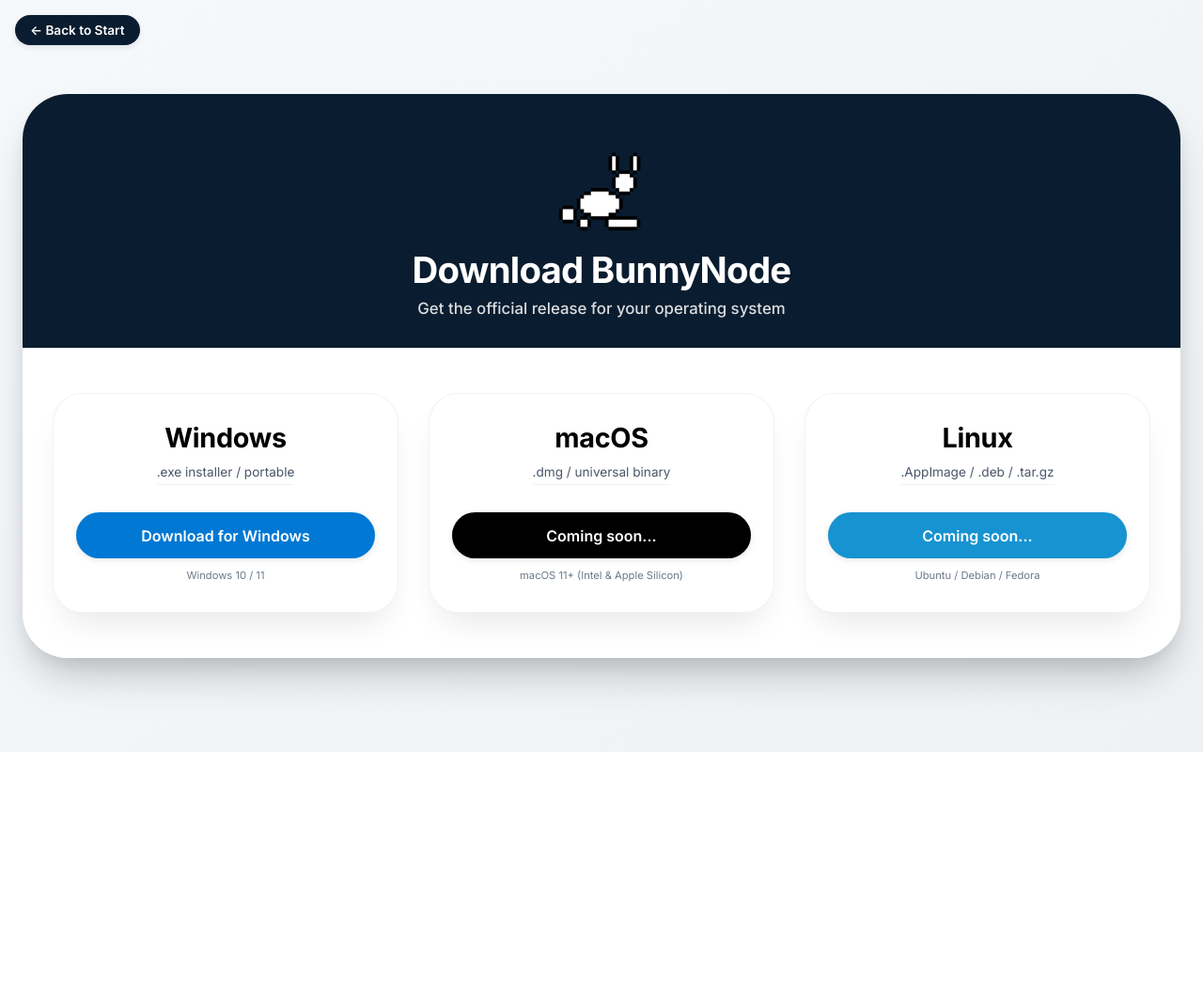
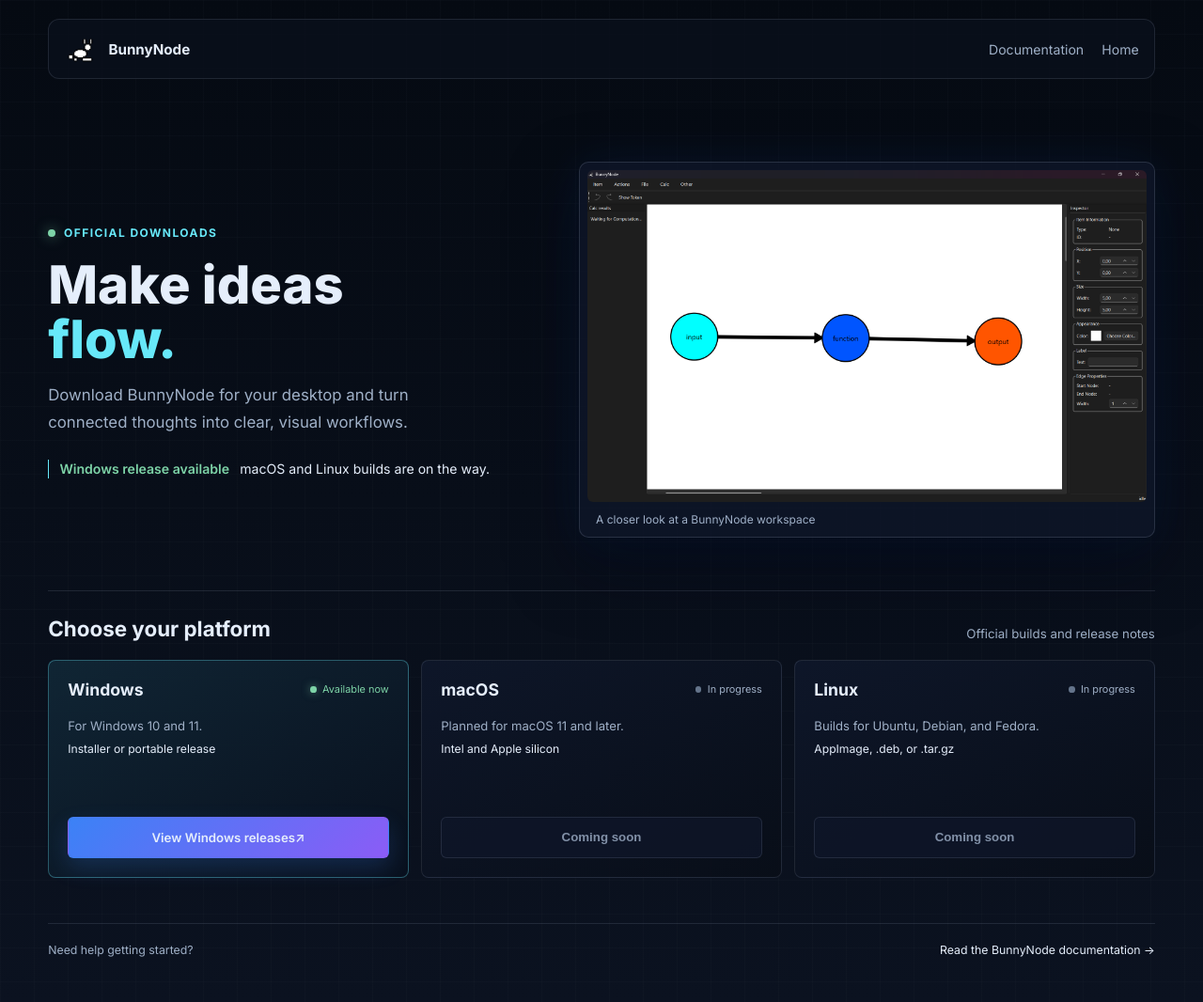
Before and after one commit to MiklKanikl/BunnyNode-backend, a Flask app: page /downloads in a window 1280 px wide. Shown: the whole page at 94% size. Before the commit the page ends 800 px from the top, so only its background shows below. Run offline with Flask 3, Linux system fonts and the light colour scheme.

Commit message:
redesign downloads

```diff
--- a/templates/downloads.html
+++ b/templates/downloads.html
@@ -2,256 +2,494 @@
 <html lang="en">
 <head>
   <meta charset="UTF-8">
-  <meta name="viewport" content="width=device-width, initial-scale=1.0, user-scalable=yes">
+  <meta name="viewport" content="width=device-width, initial-scale=1.0">
   <title>Download BunnyNode</title>
   <link rel="icon" type="image/png" sizes="32x32" href="/static/icons/favicon.png">
-  <link href="https://fonts.googleapis.com/css2?family=Inter:opsz,wght@14..32,400;14..32,500;14..32,600;14..32,700&display=swap" rel="stylesheet">
+  <link href="https://fonts.googleapis.com/css2?family=Inter:wght@400;500;600;700;800&display=swap" rel="stylesheet">
   <style>
+    :root {
+      --bg: #070b14;
+      --bg-strong: #0d1320;
+      --panel: rgba(11, 18, 31, 0.82);
+      --panel-strong: rgba(15, 23, 42, 0.95);
+      --line: rgba(148, 163, 184, 0.16);
+      --text: #e5eefb;
+      --muted: #9fb0c7;
+      --cyan: #67e8f9;
+      --blue: #60a5fa;
+      --blue-strong: #3b82f6;
+      --violet: #8b5cf6;
+      --green: #7dd3a7;
+    }
+
     * {
+      box-sizing: border-box;
       margin: 0;
       padding: 0;
-      box-sizing: border-box;
     }
 
     body {
-      background: linear-gradient(145deg, #f6f9fc 0%, #eef2f5 100%);
-      font-family: 'Inter', -apple-system, BlinkMacSystemFont, 'Segoe UI', Roboto, Helvetica, sans-serif;
       min-height: 100vh;
+      padding: 1.25rem clamp(1rem, 4vw, 4rem) 3rem;
+      background:
+        linear-gradient(rgba(148, 163, 184, 0.025) 1px, transparent 1px),
+        linear-gradient(90deg, rgba(148, 163, 184, 0.025) 1px, transparent 1px),
+        linear-gradient(180deg, #050a12 0%, #0b1220 100%);
+      background-size: 36px 36px, 36px 36px, auto;
+      color: var(--text);
+      font-family: 'Inter', -apple-system, BlinkMacSystemFont, 'Segoe UI', sans-serif;
+    }
+
+    a {
+      color: inherit;
+      text-decoration: none;
+    }
+
+    .page-shell {
+      width: min(1180px, 100%);
+      margin: 0 auto;
+    }
+
+    .topbar {
+      min-height: 64px;
+      display: flex;
+      align-items: center;
+      justify-content: space-between;
+      gap: 1rem;
+      padding: 0.7rem 1rem;
+      border: 1px solid var(--line);
+      border-radius: 12px;
+      background: rgba(10, 16, 27, 0.86);
+    }
+
+    .brand {
+      display: inline-flex;
+      align-items: center;
+      gap: 0.7rem;
+      font-size: 0.95rem;
+      font-weight: 700;
+    }
+
+    .brand img {
+      display: block;
+      width: 36px;
+      height: 36px;
+      border-radius: 9px;
+    }
+
+    .topbar-links {
+      display: flex;
+      align-items: center;
+      gap: 1.2rem;
+      color: var(--muted);
+      font-size: 0.88rem;
+    }
+
+    .topbar-links a:hover,
+    .footer a:hover {
+      color: var(--cyan);
+    }
+
+    .hero {
+      display: grid;
+      grid-template-columns: minmax(0, 0.9fr) minmax(0, 1.1fr);
+      align-items: center;
+      gap: clamp(2rem, 5vw, 4.5rem);
+      padding: clamp(3rem, 7vw, 5.5rem) 0 3.5rem;
+    }
+
+    .eyebrow {
+      display: inline-flex;
+      align-items: center;
+      gap: 0.55rem;
+      margin-bottom: 1.15rem;
+      color: var(--cyan);
+      font-size: 0.75rem;
+      font-weight: 700;
+      letter-spacing: 0.12em;
+      text-transform: uppercase;
+    }
+
+    .eyebrow::before {
+      content: '';
+      width: 0.5rem;
+      height: 0.5rem;
+      border-radius: 50%;
+      background: var(--green);
+      box-shadow: 0 0 14px rgba(125, 211, 167, 0.65);
+    }
+
+    h1 {
+      max-width: 560px;
+      margin-bottom: 1rem;
+      font-size: 3.5rem;
+      line-height: 1.04;
+      font-weight: 800;
+    }
+
+    h1 span {
+      display: block;
+      color: var(--cyan);
+    }
+
+    .hero-copy {
+      max-width: 470px;
+      color: var(--muted);
+      font-size: 1.05rem;
+      line-height: 1.75;
+    }
+
+    .release-note {
+      display: flex;
+      align-items: center;
+      gap: 0.7rem;
+      margin-top: 1.5rem;
+      color: var(--text);
+      font-size: 0.88rem;
+    }
+
+    .release-note strong {
+      color: var(--green);
+      font-weight: 600;
+    }
+
+    .release-note::before {
+      content: '';
+      width: 1px;
+      height: 1.25rem;
+      background: var(--cyan);
+    }
+
+    .product-shot {
+      position: relative;
+      margin: 0;
+      padding: 0.5rem;
+      border: 1px solid rgba(148, 163, 184, 0.2);
+      border-radius: 10px;
+      background: rgba(15, 23, 42, 0.78);
+      box-shadow: 0 28px 70px rgba(2, 8, 23, 0.55), 0 0 50px rgba(59, 130, 246, 0.09);
+      animation: rise-in 650ms ease-out both;
+    }
+
+    .product-shot img {
+      display: block;
+      width: 100%;
+      height: auto;
+      border-radius: 6px;
+    }
+
+    .product-shot figcaption {
+      padding: 0.7rem 0.55rem 0.2rem;
+      color: var(--muted);
+      font-size: 0.75rem;
+    }
+
+    .downloads {
+      padding: 1.6rem 0 3rem;
+      border-top: 1px solid var(--line);
+    }
+
+    .section-heading {
+      display: flex;
+      align-items: end;
+      justify-content: space-between;
+      gap: 1rem;
+      margin-bottom: 1.25rem;
+    }
+
+    h2 {
+      font-size: 1.4rem;
+      font-weight: 700;
+    }
+
+    .section-heading p {
+      color: var(--muted);
+      font-size: 0.83rem;
+    }
+
+    .platform-grid {
+      display: grid;
+      grid-template-columns: repeat(3, minmax(0, 1fr));
+      gap: 0.85rem;
+    }
+
+    .platform {
+      min-width: 0;
+      display: flex;
+      flex-direction: column;
+      min-height: 232px;
+      padding: 1.25rem;
+      border: 1px solid var(--line);
+      border-radius: 8px;
+      background: linear-gradient(150deg, rgba(15, 23, 42, 0.92), rgba(9, 14, 24, 0.92));
+      animation: rise-in 550ms ease-out both;
+    }
+
+    .platform:nth-child(2) { animation-delay: 90ms; }
+    .platform:nth-child(3) { animation-delay: 180ms; }
+
+    .platform.available {
+      border-color: rgba(103, 232, 249, 0.34);
+      background: linear-gradient(150deg, rgba(17, 39, 54, 0.94), rgba(9, 17, 30, 0.96));
+    }
+
+    .platform-topline {
+      display: flex;
+      align-items: center;
+      justify-content: space-between;
+      gap: 0.75rem;
+      margin-bottom: 1.1rem;
+    }
+
+    .platform h3 {
+      font-size: 1.1rem;
+      font-weight: 700;
+    }
+
+    .status {
+      display: inline-flex;
+      align-items: center;
+      gap: 0.4rem;
+      color: var(--muted);
+      font-size: 0.68rem;
+      white-space: nowrap;
+    }
+
+    .status::before {
+      content: '';
+      width: 0.42rem;
+      height: 0.42rem;
+      border-radius: 50%;
+      background: #64748b;
+    }
+
+    .available .status {
+      color: var(--green);
+    }
+
+    .available .status::before {
+      background: var(--green);
+      box-shadow: 0 0 10px rgba(125, 211, 167, 0.55);
+    }
+
+    .platform p {
+      color: var(--muted);
+      font-size: 0.82rem;
+      line-height: 1.6;
+    }
+
+    .package-type {
+      margin-top: 0.3rem;
+      color: var(--text) !important;
+      font-size: 0.76rem !important;
+    }
+
+    .platform-action {
       display: flex;
       align-items: center;
       justify-content: center;
-      padding: 2rem 1.5rem;
-      position: relative;
+      min-height: 44px;
+      margin-top: auto;
+      padding: 0.7rem 0.9rem;
+      border: 1px solid var(--line);
+      border-radius: 6px;
+      background: rgba(15, 23, 42, 0.78);
+      color: var(--text);
+      font-size: 0.83rem;
+      font-weight: 600;
+      text-align: center;
+      transition: border-color 180ms ease, background 180ms ease, transform 180ms ease;
     }
 
-    .download-card {
-      max-width: 1280px;
-      width: 100%;
-      background: rgba(255, 255, 255, 0.92);
-      backdrop-filter: blur(0px);
-      background: #ffffff;
-      border-radius: 3rem;
-      box-shadow: 0 25px 45px -12px rgba(0, 0, 0, 0.25), 0 8px 18px rgba(0, 0, 0, 0.05);
-      overflow: hidden;
-      transition: all 0.2s ease;
+    a.platform-action {
+      border-color: transparent;
+      background: linear-gradient(135deg, var(--blue-strong), var(--violet));
+      box-shadow: 0 10px 24px rgba(59, 130, 246, 0.2);
     }
 
-    .hero {
-      background: #0a1c2f;
-      padding: 2.5rem 2rem 2rem 2rem;
-      text-align: center;
-      color: white;
+    a.platform-action:hover {
+      transform: translateY(-2px);
+      box-shadow: 0 14px 28px rgba(59, 130, 246, 0.3);
     }
 
-    .hero h1 {
-      font-size: 2.4rem;
-      font-weight: 700;
-      letter-spacing: -0.02em;
-      margin-bottom: 0.5rem;
+    button.platform-action:disabled {
+      color: #8291a8;
+      cursor: not-allowed;
     }
 
-    .hero .tagline {
-      font-size: 1.05rem;
-      opacity: 0.85;
-      font-weight: 500;
-      max-width: 500px;
-      margin: 0 auto;
+    .footer {
+      display: flex;
+      align-items: center;
+      justify-content: space-between;
+      gap: 1rem;
+      padding-top: 1.25rem;
+      border-top: 1px solid var(--line);
+      color: var(--muted);
+      font-size: 0.77rem;
     }
 
-    .badge {
-      display: inline-block;
-      background: rgba(255, 255, 255, 0.15);
-      backdrop-filter: blur(4px);
-      border-radius: 100px;
-      padding: 0.25rem 1rem;
-      font-size: 0.75rem;
-      font-weight: 500;
-      margin-top: 1rem;
+    .footer a {
+      color: var(--text);
     }
 
-    .downloads-container {
-      display: flex;
-      flex-wrap: wrap;
-      gap: 2rem;
-      justify-content: center;
-      padding: 3rem 2rem 3rem 2rem;
-      background: #ffffff;
+    @keyframes rise-in {
+      from { opacity: 0; transform: translateY(12px); }
+      to { opacity: 1; transform: translateY(0); }
     }
 
-    .platform-card {
-      flex: 1;
-      min-width: 260px;
-      background: #ffffff;
-      border-radius: 2rem;
-      box-shadow: 0 20px 35px -12px rgba(0, 0, 0, 0.1);
-      transition: transform 0.2s ease, box-shadow 0.2s ease;
-      border: 1px solid rgba(0, 0, 0, 0.05);
-      padding: 1.8rem 1.5rem 2rem 1.5rem;
-      text-align: center;
+    @media (max-width: 800px) {
+      .hero {
+        grid-template-columns: 1fr;
+        gap: 2rem;
+        padding: 3.5rem 0 2.5rem;
+      }
+
+      .product-shot {
+        max-width: 640px;
+      }
+
+      .platform-grid {
+        grid-template-columns: 1fr;
+      }
+
+      .platform {
+        min-height: 200px;
+      }
     }
 
-    .platform-card:hover {
-      transform: translateY(-6px);
-      box-shadow: 0 28px 40px -16px rgba(0, 0, 0, 0.2);
+    @media (max-width: 520px) {
+      body {
+        padding: 0.75rem 1rem 2rem;
+      }
+
+      .topbar {
+        min-height: 56px;
+        padding: 0.55rem 0.7rem;
+      }
+
+      .brand {
+        font-size: 0.86rem;
+      }
+
+      .brand img {
+        width: 32px;
+        height: 32px;
+      }
+
+      .topbar-links {
+        gap: 0.8rem;
+        font-size: 0.78rem;
+      }
+
+      .hero {
+        padding: 3rem 0 2rem;
+      }
+
+      h1 {
+        font-size: 2.5rem;
+      }
+
+      .hero-copy {
+        font-size: 0.95rem;
+      }
+
+      .section-heading {
+        align-items: start;
+        flex-direction: column;
+        gap: 0.45rem;
+      }
+
+      .platform {
+        min-height: 212px;
+      }
+
+      .footer {
+        align-items: start;
+        flex-direction: column;
+      }
     }
 
-    .platform-icon {
-      font-size: 3.2rem;
-      margin-bottom: 1rem;
-    }
-
-    .platform-name {
-      font-size: 1.8rem;
-      font-weight: 700;
-      margin-bottom: 0.5rem;
-      letter-spacing: -0.01em;
-    }
-
-    .platform-desc {
-      font-size: 0.85rem;
-      color: #4a5568;
-      margin-bottom: 1.8rem;
-      border-bottom: 1px solid #eef2f5;
-      display: inline-block;
-      padding-bottom: 0.35rem;
-    }
-
-    .file-info {
-      background: #f8fafc;
-      border-radius: 1.2rem;
-      padding: 0.8rem;
-      margin: 1rem 0 1.5rem 0;
-      font-size: 0.8rem;
-      color: #1e2a3e;
-      font-family: monospace;
-      word-break: break-all;
-    }
-
-    .file-info span {
-      font-weight: 600;
-      color: #0f3b5c;
-    }
-
-    .download-btn {
-      display: inline-flex;
-      align-items: center;
-      justify-content: center;
-      gap: 10px;
-      background: #0a1c2f;
-      color: white;
-      text-decoration: none;
-      font-weight: 600;
-      font-size: 1rem;
-      padding: 0.9rem 1.8rem;
-      border-radius: 60px;
-      transition: all 0.2s;
-      border: none;
-      cursor: pointer;
-      width: 100%;
-      box-shadow: 0 2px 6px rgba(0, 0, 0, 0.1);
-    }
-
-    .download-btn:hover {
-      background: #123d5e;
-      transform: scale(1.01);
-      box-shadow: 0 12px 18px -10px rgba(0, 0, 0, 0.2);
-    }
-
-    .back-button {
-      background: #0a1c2f !important;
-      color: white !important;
-      text-decoration: none !important;
-      font-weight: 600 !important;
-      font-size: 0.85rem !important;
-      padding: 0.5rem 1rem !important;
-      border-radius: 9999px !important;
-      transition: all 0.2s ease !important;
-      border: none !important;
-      cursor: pointer !important;
-      box-shadow: 0 2px 6px rgba(0, 0, 0, 0.1) !important;
-      position: absolute !important;
-      top: 1rem !important;
-      left: 1rem !important;
-    }
-
-    .back-button:hover {
-      background: #123d5e !important;
-      transform: scale(1.05) !important;
-      box-shadow: 0 8px 18px -6px rgba(0, 0, 0, 0.2) !important;
-    }
-
-    .platform-card.windows .download-btn { background: #0078d4; }
-    .platform-card.windows .download-btn:hover { background: #106ebe; }
-
-    .platform-card.macos .download-btn { background: #000000; }
-    .platform-card.macos .download-btn:hover { background: #2c2c2e; }
-
-    .platform-card.linux .download-btn { background: #1793d1; }
-    .platform-card.linux .download-btn:hover { background: #0f6b9c; }
-
-    .footer-note {
-      text-align: center;
-      padding: 1.2rem 2rem 2rem 2rem;
-      font-size: 0.75rem;
-      color: #5a6e7c;
-      border-top: 1px solid #eef2f5;
-      background: #ffffff;
-    }
-
-    .footer-note a {
-      color: #0f3b5c;
-      text-decoration: none;
-    }
-
-    @media (max-width: 780px) {
-      .hero h1 { font-size: 1.8rem; }
-      .downloads-container { gap: 1.2rem; padding: 2rem 1rem; }
-      .platform-card { min-width: 240px; }
+    @media (prefers-reduced-motion: reduce) {
+      *,
+      *::before,
+      *::after {
+        scroll-behavior: auto !important;
+        animation-duration: 0.01ms !important;
+        animation-iteration-count: 1 !important;
+        transition-duration: 0.01ms !important;
+      }
     }
   </style>
 </head>
 <body>
-<a href="/" class="back-button">← Back to Start</a>
+  <main class="page-shell">
+    <header class="topbar">
+      <a class="brand" href="/" aria-label="BunnyNode home">
+        <img src="/static/icons/favicon.png" alt="">
+        <span>BunnyNode</span>
+      </a>
+      <nav class="topbar-links" aria-label="Main navigation">
+        <a href="/docs/index">Documentation</a>
+        <a href="/">Home</a>
+      </nav>
+    </header>
 
-<div class="download-card">
-  <div class="hero">
-    <img src="/static/icons/favicon.png" alt="BunnyNode Logo" style="width: 120px; height: 120px;">
-    <h1>Download BunnyNode</h1>
-    <div class="tagline">Get the official release for your operating system</div>
-  </div>
+    <section class="hero" aria-labelledby="page-title">
+      <div>
+        <p class="eyebrow">Official downloads</p>
+        <h1 id="page-title">Make ideas <span>flow.</span></h1>
+        <p class="hero-copy">Download BunnyNode for your desktop and turn connected thoughts into clear, visual workflows.</p>
+        <p class="release-note"><strong>Windows release available</strong><span>macOS and Linux builds are on the way.</span></p>
+      </div>
+      <figure class="product-shot">
+        <img src="/static/pictures/flow_preview.png" alt="A BunnyNode flow diagram with connected nodes on the canvas">
+        <figcaption>A closer look at a BunnyNode workspace</figcaption>
+      </figure>
+    </section>
 
-  <div class="downloads-container">
-    <!-- WINDOWS CARD -->
-    <div class="platform-card windows">
-      <div class="platform-name">Windows</div>
-      <div class="platform-desc">.exe installer / portable</div>
-      <a href="https://github.com/MiklKanikl/BunnyNode/releases/" class="download-btn">
-        Download for Windows
-      </a>
-      <div style="font-size: 0.7rem; margin-top: 0.7rem; color: #6c7a8a;">Windows 10 / 11</div>
-    </div>
+    <section class="downloads" aria-labelledby="downloads-title">
+      <div class="section-heading">
+        <h2 id="downloads-title">Choose your platform</h2>
+        <p>Official builds and release notes</p>
+      </div>
 
-    <!-- macOS CARD -->
-    <div class="platform-card macos">
-      <div class="platform-name">macOS</div>
-      <div class="platform-desc">.dmg / universal binary</div>
-      <a class="download-btn" download>
-        Coming soon...
-      </a>
-      <div style="font-size: 0.7rem; margin-top: 0.7rem; color: #6c7a8a;">macOS 11+ (Intel & Apple Silicon)</div>
-    </div>
+      <div class="platform-grid">
+        <article class="platform available">
+          <div class="platform-topline">
+            <h3>Windows</h3>
+            <span class="status">Available now</span>
+          </div>
+          <p>For Windows 10 and 11.</p>
+          <p class="package-type">Installer or portable release</p>
+          <a class="platform-action" href="https://github.com/MiklKanikl/BunnyNode/releases/" target="_blank" rel="noopener noreferrer">View Windows releases <span aria-hidden="true">↗</span></a>
+        </article>
 
-    <!-- LINUX CARD -->
-    <div class="platform-card linux">
-      <div class="platform-name">Linux</div>
-      <div class="platform-desc">.AppImage / .deb / .tar.gz</div>
-      <a class="download-btn" download>
-        Coming soon...
-      </a>
-      <div style="font-size: 0.7rem; margin-top: 0.7rem; color: #6c7a8a;">Ubuntu / Debian / Fedora</div>
-    </div>
-  </div>
-</div>
+        <article class="platform">
+          <div class="platform-topline">
+            <h3>macOS</h3>
+            <span class="status">In progress</span>
+          </div>
+          <p>Planned for macOS 11 and later.</p>
+          <p class="package-type">Intel and Apple silicon</p>
+          <button class="platform-action" type="button" disabled>Coming soon</button>
+        </article>
 
+        <article class="platform">
+          <div class="platform-topline">
+            <h3>Linux</h3>
+            <span class="status">In progress</span>
+          </div>
+          <p>Builds for Ubuntu, Debian, and Fedora.</p>
+          <p class="package-type">AppImage, .deb, or .tar.gz</p>
+          <button class="platform-action" type="button" disabled>Coming soon</button>
+        </article>
+      </div>
+    </section>
+
+    <footer class="footer">
+      <span>Need help getting started?</span>
+      <a href="/docs/index">Read the BunnyNode documentation <span aria-hidden="true">→</span></a>
+    </footer>
+  </main>
 </body>
 </html>
```
